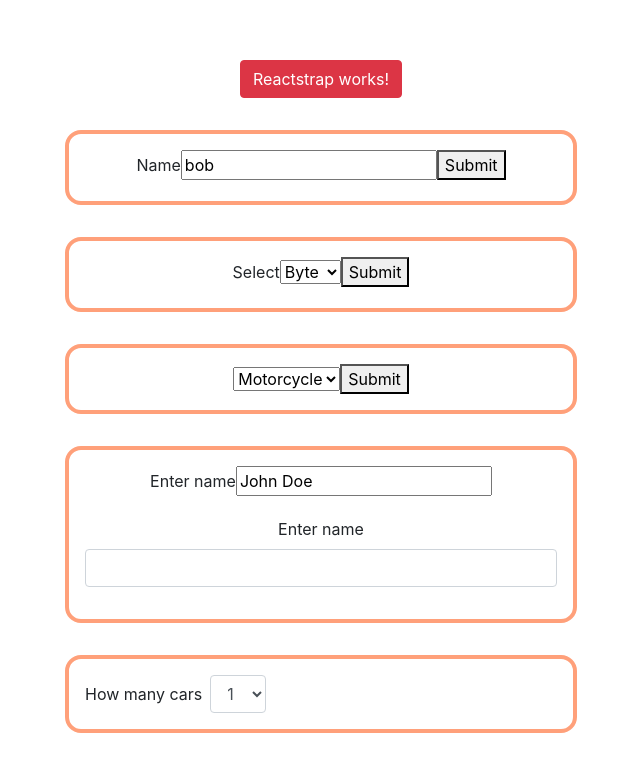
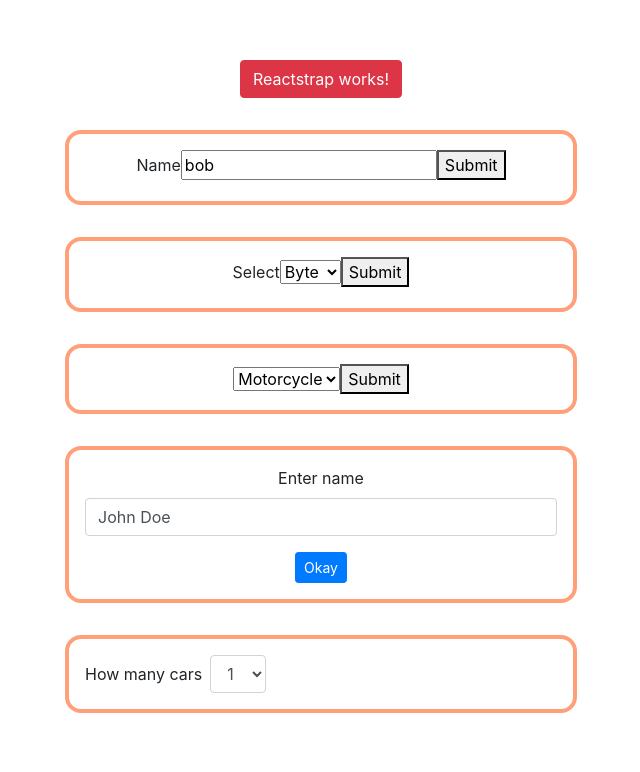
Before and after one commit to BigRiceEater/formik-playground, a React (Create React App) app: page / in a window 1280 px wide. Shown: the top 772 px of the page, without its empty margins (319-959 px from the left). Built offline with nearby package versions, Linux system fonts and the light colour scheme.

Commit message:
Only use raw bootstrap classnames

```diff
--- a/src/components/BootstrapFormikSelect.jsx
+++ b/src/components/BootstrapFormikSelect.jsx
@@ -1,13 +1,6 @@
 import React, { Component } from 'react';
 import { Formik, Form, Field } from 'formik';
-import {
-  Form as BootstrapForm,
-  FormGroup,
-  Label,
-  Input,
-  Row,
-  Col
-} from 'reactstrap';
+import { Form as BootstrapForm, FormGroup, Label, Button } from 'reactstrap';
 
 class BootstrapFormikSelect extends Component {
   handleSubmit = values => {
@@ -24,12 +17,11 @@ class BootstrapFormikSelect extends Component {
             <BootstrapForm>
               <FormGroup>
                 <Label>Enter name</Label>
-                <Field type='text' name='yourname' />
+                <Field type='text' name='yourname' className='form-control' />
               </FormGroup>
-              <FormGroup>
-                <Label>Enter name</Label>
-                <Input type='text' name='yourname' />
-              </FormGroup>
+              <Button color='primary' size='sm'>
+                Okay
+              </Button>
             </BootstrapForm>
           </Form>
         )}
```
